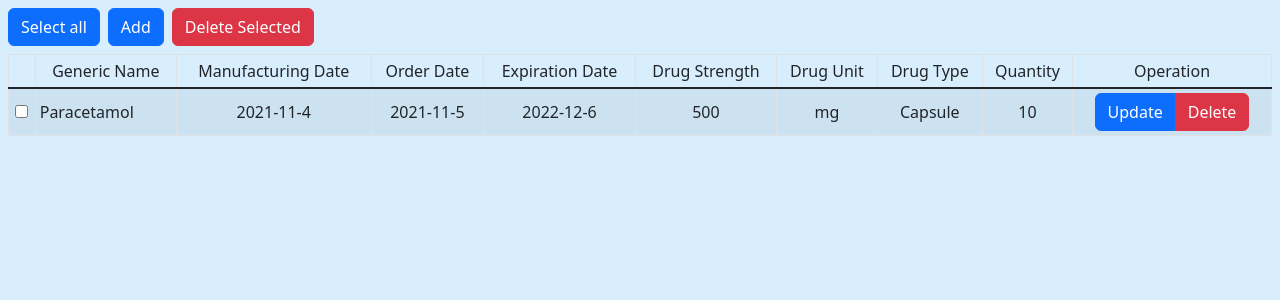
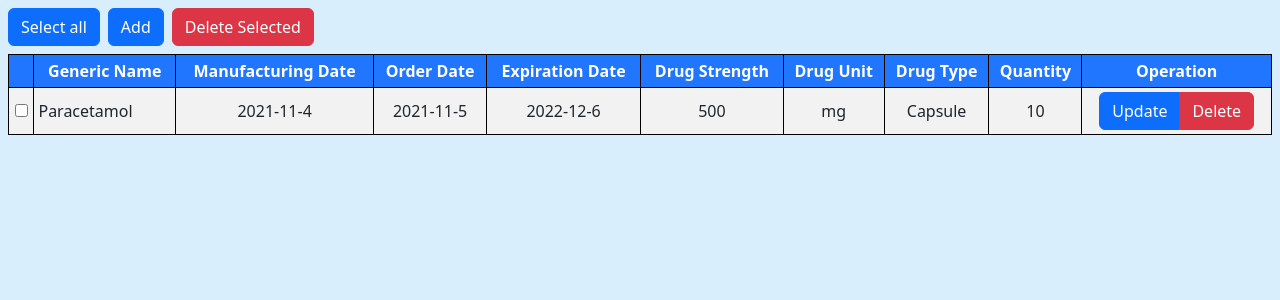
Before and after one commit to Ramos-H/Drug-Management-System, a PHP site: page /html/index.html in a window 1280 px wide. Shown: the part 55-355 px from the top of the page. Run offline with PHP 8.4, Linux system fonts and the light colour scheme.

Commit message:
Made more tweaks to styling

```diff
--- a/css/drugreport-style.css
+++ b/css/main.css
@@ -2,12 +2,7 @@ body {
   background-color: #D8EEFD;
 }
 
-.tablestyle {
-  border: 1px solid;
-  border-color: black;
-}
-
-.tablehead{
+.report-header {
   color:white;
   background-color: #2176FF;
 }
--- /dev/null
+++ b/css/table.css
@@ -0,0 +1,13 @@
+.table-style {
+  border: 1px solid;
+  border-color: black;
+}
+
+.table-style th {
+  color:white;
+  background-color: #2176FF;
+}
+
+.table-style td {
+  background-color: white;
+}
--- a/html/index.html
+++ b/html/index.html
@@ -9,7 +9,8 @@
     <!-- Bootstrap CSS v5.2.1 -->
     <link href="https://cdn.jsdelivr.net/npm/bootstrap@5.2.1/dist/css/bootstrap.min.css" rel="stylesheet" integrity="sha384-iYQeCzEYFbKjA/T2uDLTpkwGzCiq6soy8tYaI1GyVh/UjpbCx/TYkiZhlZB6+fzT" crossorigin="anonymous">
 
-    <link href="../css/drugreport-style.css" rel="stylesheet">
+    <link href="../css/main.css" rel="stylesheet">
+    <link href="../css/table.css" rel="stylesheet">
   </head>
 
   <body class="p-2">
@@ -38,22 +39,22 @@
             <button type="button" class="btn btn-primary" onclick="showAddModal()">Add</button>
             <button type="button" class="btn btn-danger" id="deleteBtn" onclick="showMassDeleteSanityModal()">Delete Selected</button>
           </div>
-          <table class="table table-striped table-hover table-bordered table-sm text-center align-middle">
-            <thead>
+          <table class="table table-striped table-hover table-bordered table-sm text-center align-middle table-style">
+            <thead class="align-middle">
               <tr>
-                <td></td>
-                <td>Generic Name</td>
-                <td>Manufacturing Date</td>
-                <td>Order Date</td>
-                <td>Expiration Date</td>
-                <td>Drug Strength</td>
-                <td>Drug Unit</td>
-                <td>Drug Type</td>
-                <td>Quantity</td>
-                <td>Operation</td>
+                <th></th>
+                <th>Generic Name</th>
+                <th>Manufacturing Date</th>
+                <th>Order Date</th>
+                <th>Expiration Date</th>
+                <th>Drug Strength</th>
+                <th>Drug Unit</th>
+                <th>Drug Type</th>
+                <th>Quantity</th>
+                <th>Operation</th>
               </tr>
             </thead>
-            <tbody id="main_table" class="table-group-divider">
+            <tbody id="main_table">
               <!-- Table Entry -->
               <tr>
                 <td><input type="checkbox"></td>
@@ -81,7 +82,7 @@
             <!-- Overall Tab Heading -->
             <div class="row">
               <div class="col-auto mx-auto">
-                <div class="card px-4 mb-4 tablehead">
+                <div class="card px-4 mb-4 report-header">
                   <h1>Drug Management System - Inventory Report</h1>
                 </div>
               </div>
@@ -97,8 +98,8 @@
               <!-- Drugs that are expiring -->
               <div class="col-md">
                 <h5 class="text-center">Drugs that are expiring</h5>
-                <table class="table table-striped table-bordered table-sm align-middle text-center tablestyle">
-                  <thead class="tablehead align-middle">
+                <table class="table table-striped table-bordered table-sm align-middle text-center table-style">
+                  <thead class="align-middle">
                     <tr>
                       <th>Drug Name</th>
                       <th>Manufacture Date</th>
@@ -123,8 +124,8 @@
               <!-- Drugs that are running out (Quantity < 10) -->
               <div class="col-md">
                 <h5 class="text-center">Drugs that are running out (Quantity &lt; 10)</h5>
-                <table class="table table-striped table-bordered table-sm align-middle text-center tablestyle">
-                  <thead class="tablehead">
+                <table class="table table-striped table-bordered table-sm align-middle text-center table-style">
+                  <thead class="align-middle">
                     <tr>
                       <th>Drug Name</th>
                       <th>Quantity</th>
@@ -141,8 +142,8 @@
               <!-- Drugs that are of a certain type -->
               <div class="col-md">
                 <h5 class="text-center">Drugs that are of a certain type</h5>
-                <table class="table table-striped table-bordered table-sm align-middle text-center tablestyle">
-                  <thead class="tablehead">
+                <table class="table table-striped table-bordered table-sm align-middle text-center table-style">
+                  <thead class="align-middle">
                     <tr>
                       <th>Drug Type</th>
                       <th>Count</th>
@@ -161,8 +162,8 @@
               <!-- Drugs made by a certain manufacturer -->
               <div class="col-md">
                 <h5 class="text-center">Drugs made by a certain manufacturer</h5>
-                <table class="table table-striped table-bordered table-sm align-middle text-center tablestyle">
-                  <thead class="tablehead">
+                <table class="table table-striped table-bordered table-sm align-middle text-center table-style">
+                  <thead class="align-middle">
                     <tr>
                       <th>Manufacturer</th>
                       <th>Count</th>
@@ -187,8 +188,8 @@
                 </div>
               </div>
               <div class="col mx-auto">
-                <table class="table table-striped table-bordered text-center align-middle tablestyle">
-                  <thead class="tablehead">
+                <table class="table table-striped table-bordered text-center align-middle table-style">
+                  <thead class="align-middle">
                     <th>Inventory No.</th>
                     <th>Generic Name</th>
                     <th>Drug Strength</th>
```
